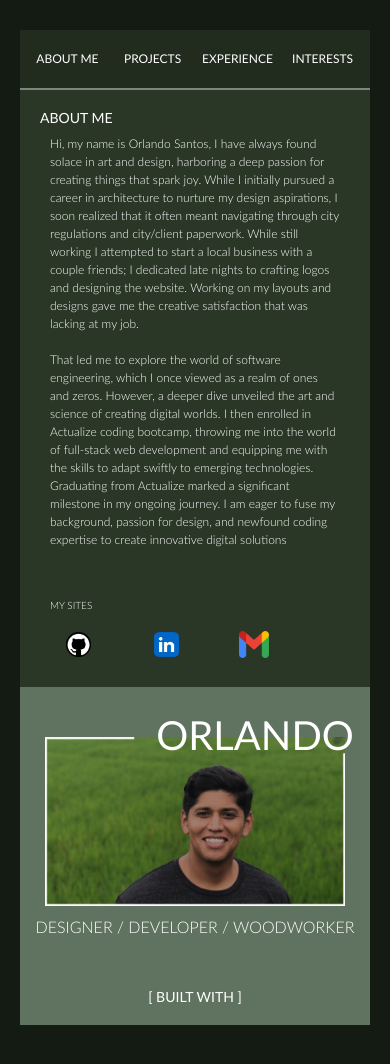
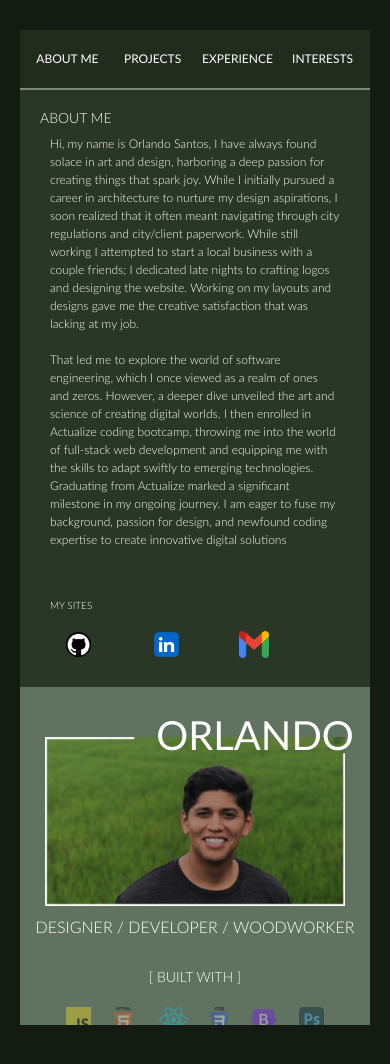
Before and after one commit to Osantos17/Personal-Website, a React (Vite) app: page / in a window 390 px wide. Built offline with nearby package versions, Linux system fonts and the light colour scheme.

Commit message:
change margin of code logo

```diff
--- a/src/paths/AboutMe.css
+++ b/src/paths/AboutMe.css
@@ -36,6 +36,10 @@
   color: white;
   text-align: center;
   margin-bottom: 20px;
+}
+
+h6 {
+  font-family: 'Lato-Light', sans-serif;
 }
 
 .logoContainer {
@@ -87,7 +91,7 @@
   }
 
   .logoContainer {
-    top: 50px;
+    top: 30px;
   }
 
   .logo {
```
